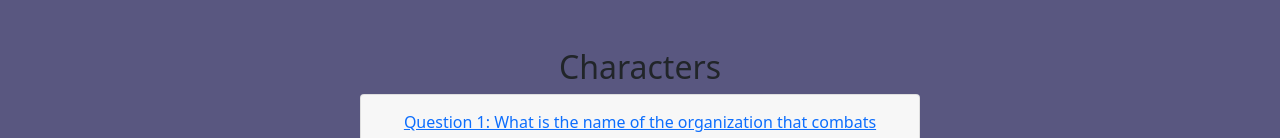
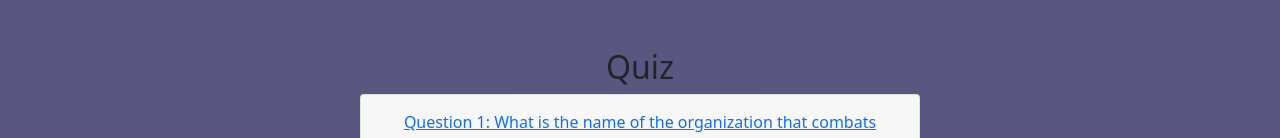
Before and after one commit to Tressymac/Advanced-Website-Design, a plain HTML site: page Week13/assignmnet 13/neonGen.html in a window 1280 px wide. Shown: the part 2031-2169 px from the top of the page. Drawn offline with nearby package versions, Linux system fonts and the light colour scheme; a small style sheet from the web is missing.

Commit message:
fixing text

```diff
--- a/Week13/assignmnet 13/neonGen.html
+++ b/Week13/assignmnet 13/neonGen.html
@@ -259,7 +259,7 @@
 
     <!-- accordion quiz -->
     <div id="quiz" class="accordion">
-        <h2>Characters</h2>
+        <h2>Quiz</h2>
         <div class="card quiz">
           <div class="card-header" id="headingOne">
             <h5 class="mb-0">
```
